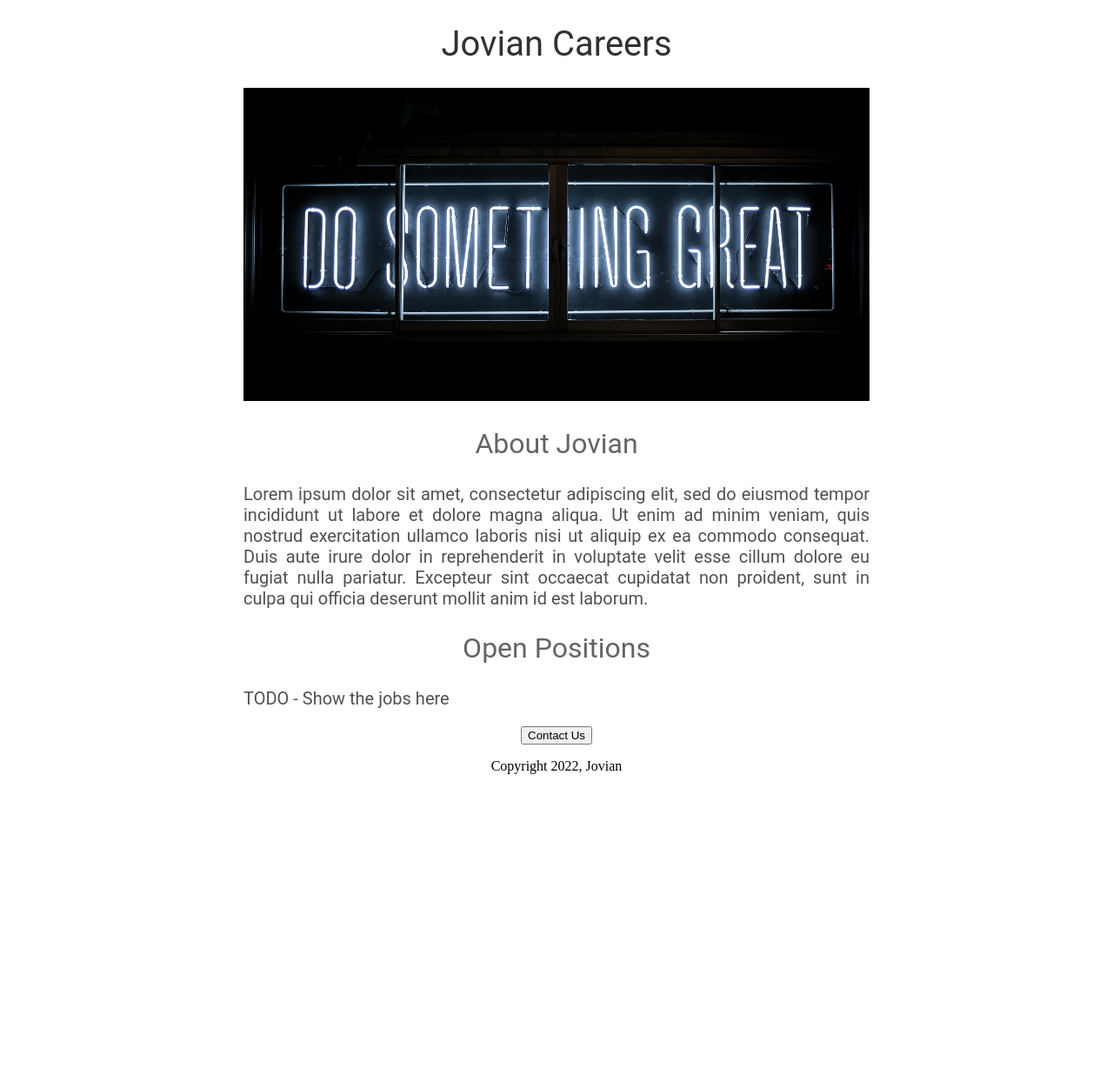
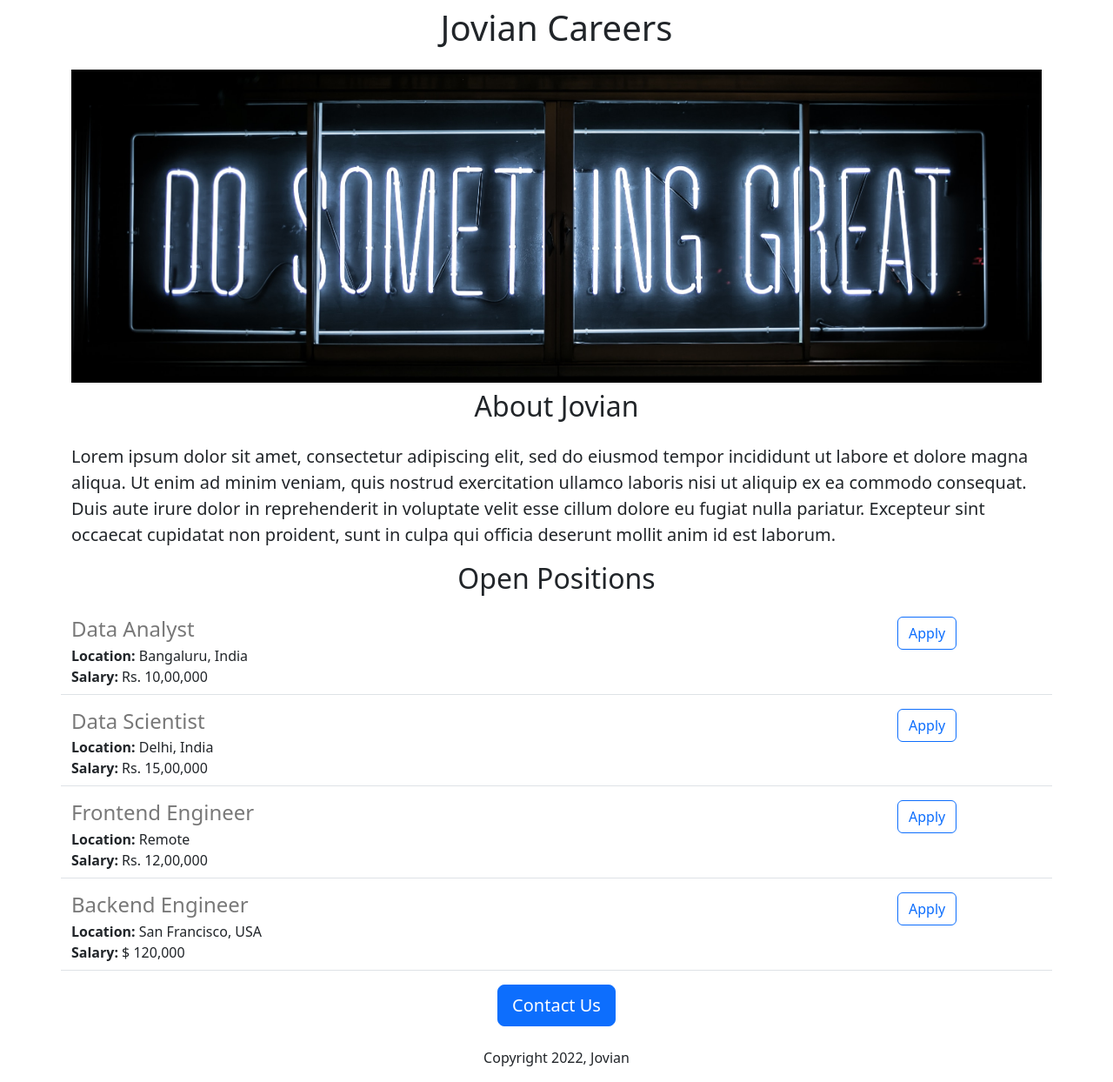
Before and after one commit to nayanagrawall/jovian-careers-website, a Flask app: page / in a window 1280 px wide. Shown: the whole page at 87% size. Before the commit the page ends 890 px from the top, so only its background shows below. Run offline with Flask 3, Linux system fonts and the light colour scheme.

Commit message:
Added Dynamic data and API route

```diff
--- a/app.py
+++ b/app.py
@@ -1,12 +1,39 @@
-from flask import Flask, render_template
+from flask import Flask, render_template, jsonify
 
 app = Flask(__name__)
+
+JOBS = [{
+    'id': 1,
+    'title': 'Data Analyst',
+    'location': 'Bangaluru, India',
+    'salary': 'Rs. 10,00,000'
+}, {
+    'id': 2,
+    'title': 'Data Scientist',
+    'location': 'Delhi, India',
+    'salary': 'Rs. 15,00,000'
+}, {
+    'id': 3,
+    'title': 'Frontend Engineer',
+    'location': 'Remote',
+    'salary': 'Rs. 12,00,000'
+}, {
+    'id': 4,
+    'title': 'Backend Engineer',
+    'location': 'San Francisco, USA',
+    'salary': '$ 120,000'
+}]
 
 
 @app.route("/")
 def hello_world():
-  return render_template('home.html')
+  return render_template('home.html',
+                        jobs=JOBS)
 
+
+@app.route("/api/jobs")
+def list_jobs():
+  return jsonify(JOBS)
 
 if __name__ == "__main__":
   app.run(host='0.0.0.0', port=8080, debug=True)
--- a/templates/home.html
+++ b/templates/home.html
@@ -2,55 +2,34 @@
 <html>
   <head>
     <title>Jovian Careers</title>
+    <meta charset="utf-8">
+    <meta name="viewport" content="width=device-width, initial-scale=1">
+    <link href="https://cdn.jsdelivr.net/npm/bootstrap@5.3.2/dist/css/bootstrap.min.css" rel="stylesheet" integrity="sha384-T3c6CoIi6uLrA9TneNEoa7RxnatzjcDSCmG1MXxSR1GAsXEV/Dwwykc2MPK8M2HN" crossorigin="anonymous">
     <style>
-      h1 {
-        font-size: 40px;
-        font-family: Roboto;
-        font-weight: normal;
-        color: rgb(50, 50, 50);
-        text-align: center;
-      }
-
       #banner {
+        height: 360px;
         width: 100%;
-        height: 360px;
         object-fit: cover;
       }
-
-      h2 {
-        font-family: Roboto;
-        font-size: 32px;
-        color: rgb(100, 100, 100);
-        text-align: center;
-        font-weight: normal;
-      }
-
-      .bodytext {
-        font-family: Roboto;
-        font-size: 20px;
-        color: rgb(80, 80, 80);
-        text-align: justify;
-      }
-
-      #container {
-        max-width: 720px;
-        margin: 0 auto 0 auto;
-      }
     </style>
-  </head>
+    </head>
   <body>
-    <div id="container">
-      <h1>Jovian Careers</h1>
-      <img id="banner" src='https://jovian-careers-website--nayan55506.repl.co/static/banner.jpg'>
-      <h2>About Jovian</h2>
-      <p class="bodytext">
+    <div class='container'>
+      <h1 class="text-center mt-2 mb-4">Jovian Careers</h1>
+      <img class='img-fluid' id="banner" src='https://jovian-careers-website--nayan55506.repl.co/static/banner.jpg'>
+      <h2 class='text-center mt-2 mb-4'>About Jovian</h2>
+      <p class='lead'>
       Lorem ipsum dolor sit amet, consectetur adipiscing elit, sed do eiusmod tempor incididunt ut labore et dolore magna aliqua. Ut enim ad minim veniam, quis nostrud exercitation ullamco laboris nisi ut aliquip ex ea commodo consequat. Duis aute irure dolor in reprehenderit in voluptate velit esse cillum dolore eu fugiat nulla pariatur. Excepteur sint occaecat cupidatat non proident, sunt in culpa qui officia deserunt mollit anim id est laborum.
       </p>
-      <h2>Open Positions</h2>
-      <p class="bodytext">TODO - Show the jobs here</p>
-      <div style="text-align:center;">
-      <button>Contact Us</button>
-        <p>Copyright 2022, Jovian</p>
+      <h2 class='text-center mt-2 mb-4'>Open Positions</h2>
+      <div>
+        {% for job in jobs %}
+          {% include 'jobitem.html' %}
+        {% endfor %}
+      </div>
+      <div class='text-center'>
+      <button class="btn btn-primary btn-lg">Contact Us</button>
+        <p class='mt-4'>Copyright 2022, Jovian</p>
       </div>
       </div>
   </body>
--- /dev/null
+++ b/templates/jobitem.html
@@ -0,0 +1,20 @@
+<div class="border-bottom row" style="margin-bottom:16px; padding-bottom:8px">
+  <div class='col-10'>
+    <h4
+      style="color:rgb(120,120,120); margin-bottom:4px">
+      {{job['title']}}
+    </h4>
+    <div>
+      <b>Location:</b> {{job['location']}}
+    </div>
+    {% if 'salary' in job %}
+    <div>
+      <b>Salary:</b> {{job['salary']}}
+    </div>
+    {% endif %}
+  </div>
+  <div class='col-2'>
+  <button type="button" class="btn btn-outline-primary">Apply</button>
+  </div>
+
+</div>
```
